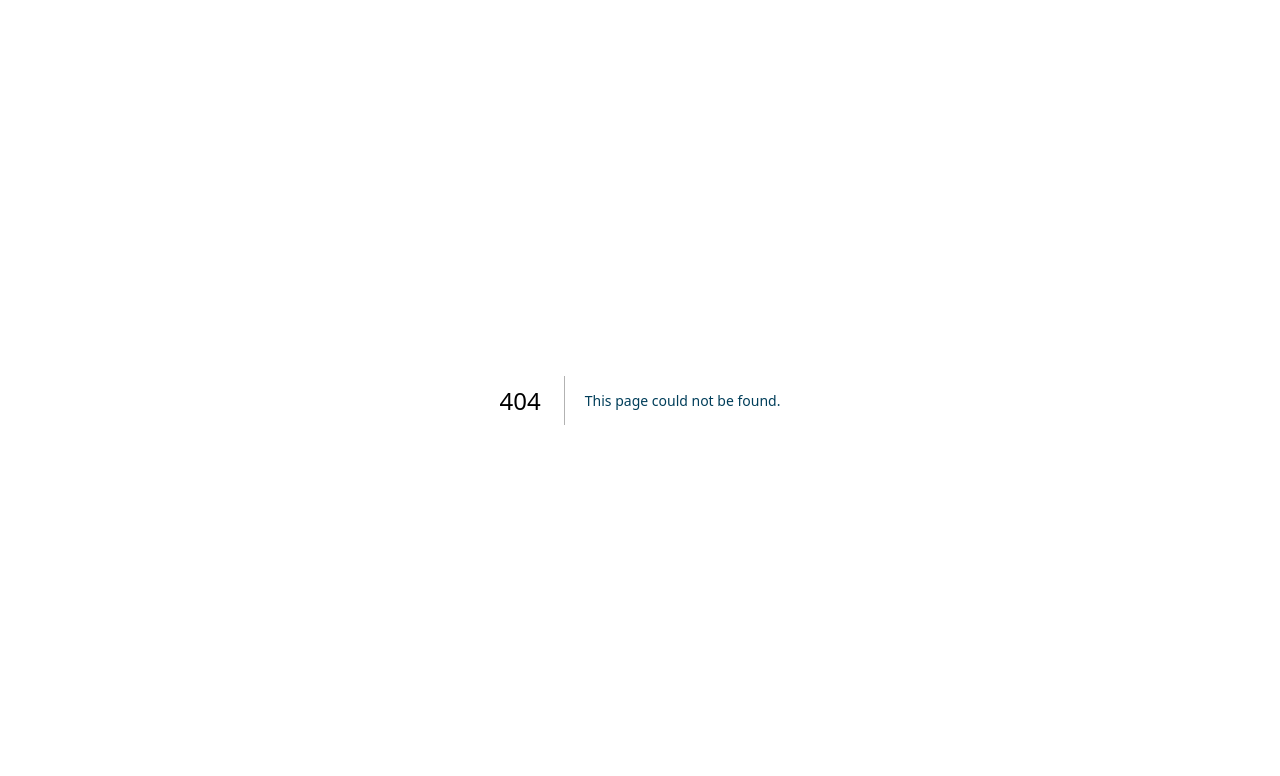
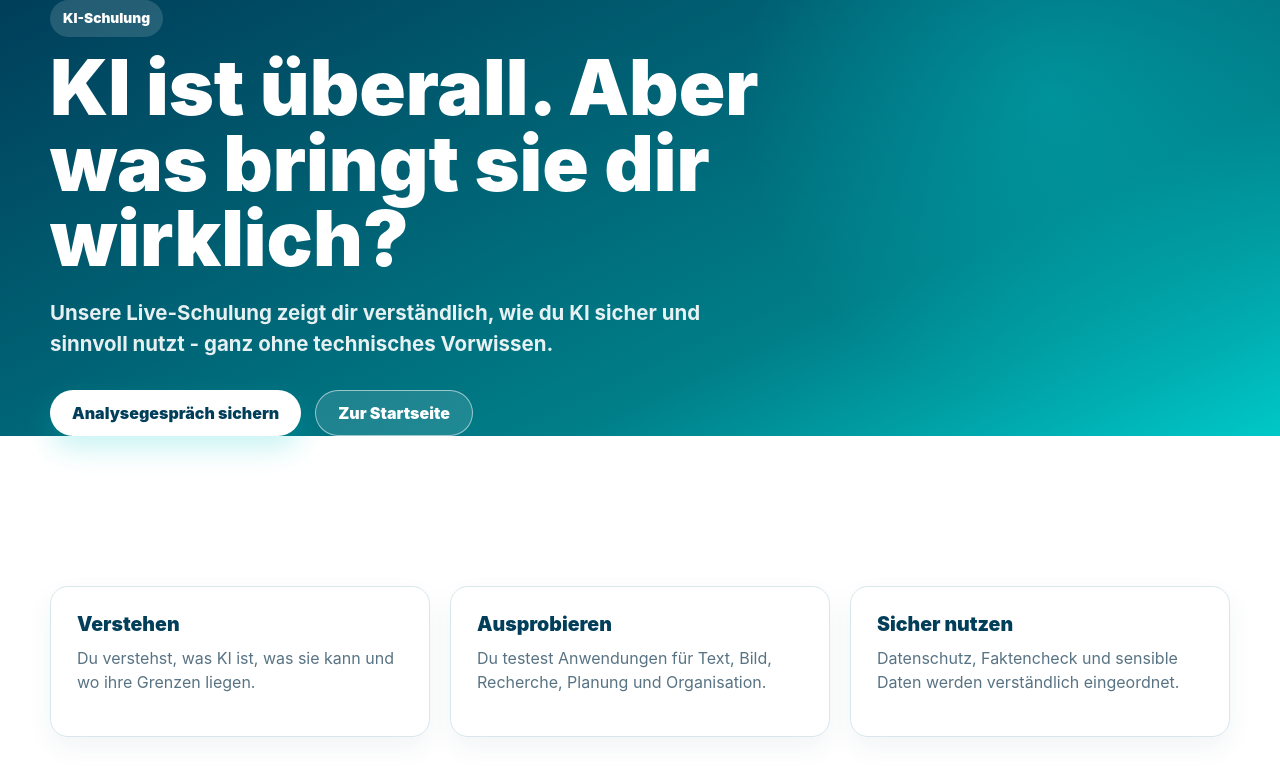
Before and after one commit to josiasbechtel/dialekta-webseite, a Next.js app: page /schulung in a window 1280 px wide. Before the commit this address had no page. Shown: the top 776 px of the page. Built offline with nearby package versions, Linux system fonts and the light colour scheme.

Commit message:
Add KI training page

```diff
--- /dev/null
+++ b/app/schulung/page.tsx
@@ -0,0 +1,5 @@
+import Link from 'next/link'
+
+export default function SchulungPage() {
+  return <main className="page"><section className="hero compact"><div className="container"><p className="eyebrow">KI-Schulung</p><h1>KI ist überall. Aber was bringt sie dir wirklich?</h1><p className="lead">Unsere Live-Schulung zeigt dir verständlich, wie du KI sicher und sinnvoll nutzt - ganz ohne technisches Vorwissen.</p><div className="actions"><Link className="button light" href="/kontakt">Analysegespräch sichern</Link><Link className="button ghost" href="/">Zur Startseite</Link></div></div></section><section className="section"><div className="container card-grid"><article className="card"><h3>Verstehen</h3><p>Du verstehst, was KI ist, was sie kann und wo ihre Grenzen liegen.</p></article><article className="card"><h3>Ausprobieren</h3><p>Du testest Anwendungen für Text, Bild, Recherche, Planung und Organisation.</p></article><article className="card"><h3>Sicher nutzen</h3><p>Datenschutz, Faktencheck und sensible Daten werden verständlich eingeordnet.</p></article></div></section></main>
+}
```
